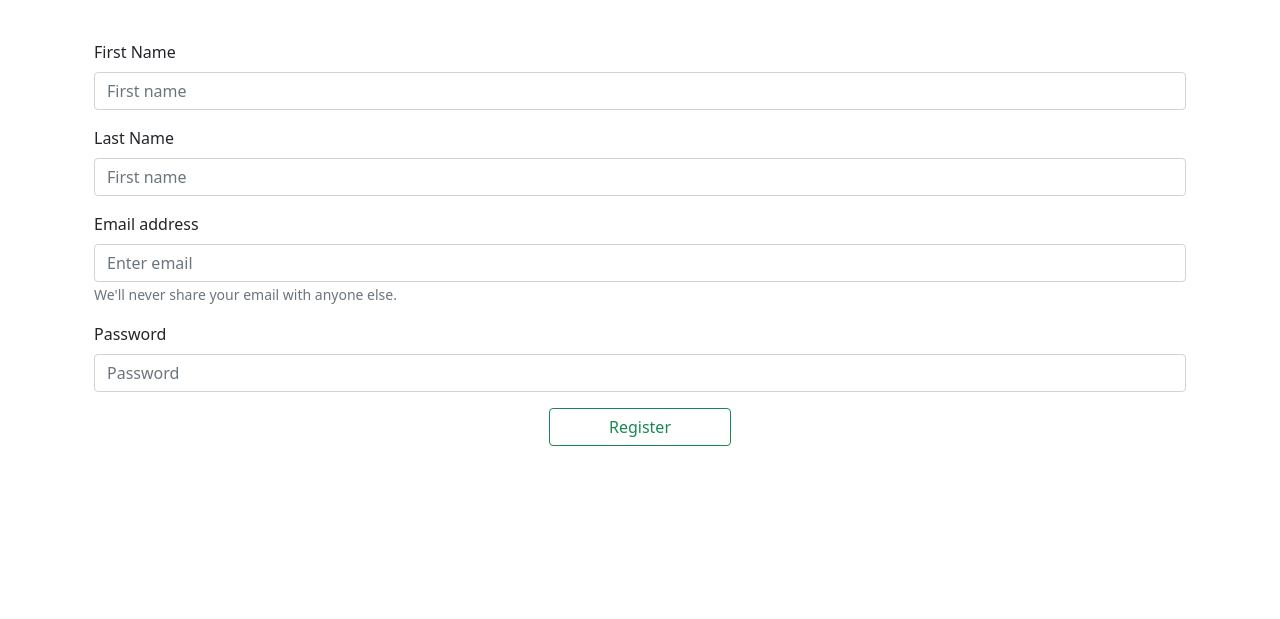
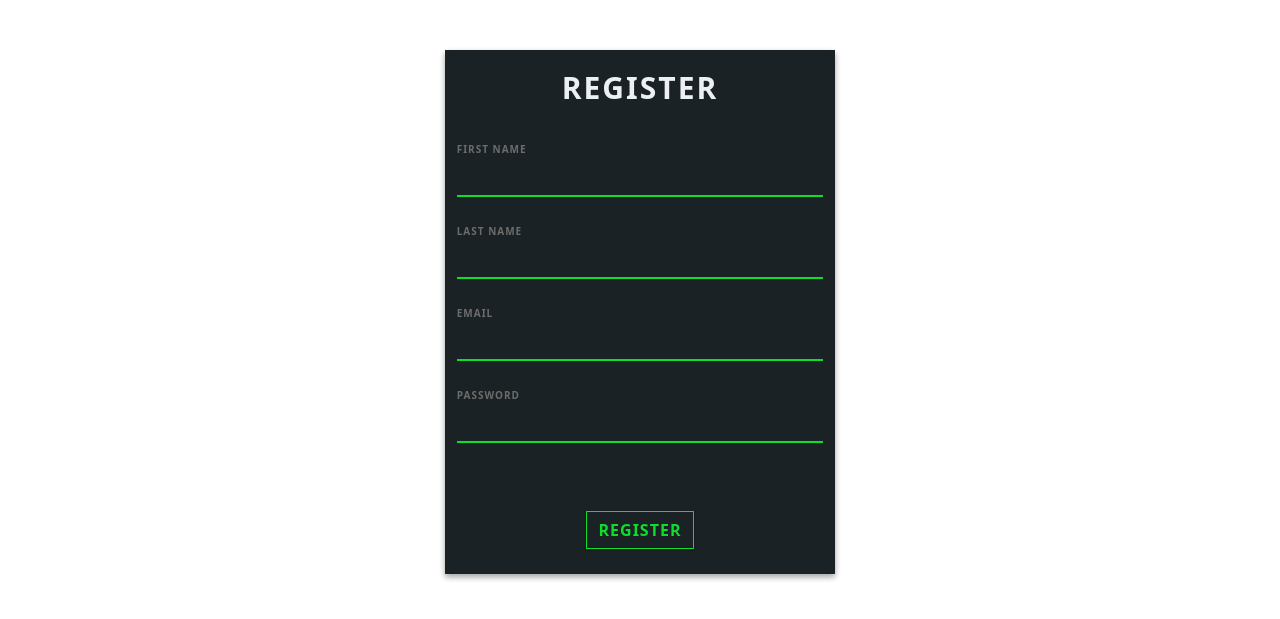
Before and after one commit to mahima1198/BlogSite, a Django app: page /webapp/register/ in a window 1280 px wide. Shown: the part 56-675 px from the top of the page. Run offline with Django 3.2, Linux system fonts and the light colour scheme.

Commit message:
Added CSS

```diff
--- a/blog/settings.py
+++ b/blog/settings.py
@@ -121,4 +121,8 @@ USE_TZ = True
 # Static files (CSS, JavaScript, Images)
 # https://docs.djangoproject.com/en/3.1/howto/static-files/
 
+STATICFILES_DIRS = [
+    BASE_DIR / "webapp/static",
+]
+
 STATIC_URL = '/static/'
--- /dev/null
+++ b/webapp/static/webapp/css/form.css
@@ -0,0 +1,141 @@
+.login-container {
+    max-width: 70%
+}
+.login-box {
+    height: auto;
+    background: #1A2226;
+    text-align: center;
+    box-shadow: 0 3px 6px rgba(0, 0, 0, 0.16), 0 3px 6px rgba(0, 0, 0, 0.23);
+}
+
+.login-title {
+    margin-top: 15px;
+    text-align: center;
+    font-size: 30px;
+    letter-spacing: 2px;
+    margin-top: 15px;
+    font-weight: bold;
+    color: #ECF0F5;
+}
+
+.login-form {
+    margin-top: 25px;
+    text-align: left;
+}
+
+input[type=email] {
+    background-color: #1A2226;
+    border: none;
+    border-bottom: 2px solid #0dde29;
+    border-top: 0px;
+    border-radius: 0px;
+    font-weight: bold;
+    outline: 0;
+    margin-bottom: 20px;
+    padding-left: 0px;
+    color: #ECF0F5;
+}
+
+input[type=password] {
+    background-color: #1A2226;
+    border: none;
+    border-bottom: 2px solid #0dde29;
+    border-top: 0px;
+    border-radius: 0px;
+    font-weight: bold;
+    outline: 0;
+    padding-left: 0px;
+    margin-bottom: 20px;
+    color: #ECF0F5;
+}
+input[type=text] {
+    background-color: #1A2226;
+    border: none;
+    border-bottom: 2px solid #0dde29;
+    border-top: 0px;
+    border-radius: 0px;
+    font-weight: bold;
+    outline: 0;
+    padding-left: 0px;
+    margin-bottom: 20px;
+    color: #ECF0F5;
+}
+
+textarea.form-control {
+    background-color: #1A2226;
+    border: none;
+    border-bottom: 2px solid #0dde29;
+    border-top: 0px;
+    border-radius: 0px;
+    font-weight: bold;
+    outline: 0;
+    padding-left: 0px;
+    margin-bottom: 20px;
+    color: #ECF0F5;
+}
+
+.mb-3 {
+    margin-bottom: 40px;
+    outline: 0px;
+}
+
+.form-control:focus {
+    border-color: inherit;
+    -webkit-box-shadow: none;
+    box-shadow: none;
+    border-bottom: 2px solid #0dde29;
+    outline: 0;
+    background-color: #1A2226;
+    color: #ECF0F5;
+}
+
+input:focus {
+    outline: none;
+    box-shadow: 0 0 0;
+}
+
+label {
+    margin-bottom: 0px;
+}
+
+.form-control-label {
+    font-size: 10px;
+    color: #6C6C6C;
+    font-weight: bold;
+    letter-spacing: 1px;
+}
+
+.btn-outline-primary {
+    border-color: #0dde29;
+    color: #0dde29;
+    border-radius: 0px;
+    font-weight: bold;
+    letter-spacing: 1px;
+    box-shadow: 0 1px 3px rgba(0, 0, 0, 0.12), 0 1px 2px rgba(0, 0, 0, 0.24);
+}
+
+.btn-outline-primary:hover {
+    background-color: #0dde29;
+    border-color: #0dde29;
+    right: 0px;
+}
+
+.login-btm {
+    float: left;
+}
+
+.login-button {
+    padding-right: 0px;
+    text-align: right;
+    margin-bottom: 25px;
+}
+
+.login-text {
+    text-align: left;
+    padding-left: 0px;
+    color: #A2A4A4;
+}
+
+.loginbttm {
+    padding: 0px;
+}
--- a/webapp/templates/webapp/base.html
+++ b/webapp/templates/webapp/base.html
@@ -1,4 +1,5 @@
 <!DOCTYPE html>
+{% load static %}
 
 <head>
     <title>
@@ -10,6 +11,11 @@
     <script src="https://cdn.jsdelivr.net/npm/bootstrap@5.0.0-beta3/dist/js/bootstrap.bundle.min.js"
         integrity="sha384-JEW9xMcG8R+pH31jmWH6WWP0WintQrMb4s7ZOdauHnUtxwoG2vI5DkLtS3qm9Ekf"
         crossorigin="anonymous"></script>
+    <!-- <link rel="stylesheet" href="{% static 'webapp/css/form.css' %}">
+     -->
+    {% block css %}
+    {% endblock css %}
+
 </head>
 
 <body>
@@ -52,7 +58,7 @@
             </div>
         </div>
     </nav>
-    <div class="container" style="margin-top: 40px;">
+    <div class="container" style="margin-top: 50px;">
         {% block content %}
         {% endblock content %}
     </div>
--- a/webapp/templates/webapp/index.html
+++ b/webapp/templates/webapp/index.html
@@ -1,7 +1,7 @@
 {% extends "base.html" %}
 
 {% block content %}
-
+   <div class="container">
     <table class="table table-dark table-striped">
         <thead>
           <tr>
@@ -22,5 +22,5 @@
           {% endfor %}
         </tbody>
       </table>
-
+    </div>
 {% endblock content %}
--- a/webapp/templates/webapp/register.html
+++ b/webapp/templates/webapp/register.html
@@ -1,36 +1,54 @@
 {% extends "base.html" %}
+{% load static %}
+
+{% block css %}
+<link rel="stylesheet" href="{% static 'webapp/css/form.css' %}">
+{% endblock css %}
 
 {% block content %}
-<div class="container" style="margin-top: 40px;">
-
+<div class="container login-container">
+  <div class="row">
+    <div class="col-lg-3 col-md-2"></div>
+    <div class="col-lg-6 col-md-2 login-box">
+      <div class="col-lg-12 login-key">
+      </div>
+      <div class="col-lg-12 login-title">
+        REGISTER
+      </div>
+      <div class="col-lg-12 login-form">
+        <div class="col-lg-12 login-form">
           <form action="{% url 'webapp:register' %}" method="POST">{% csrf_token %}
             <div class="mb-3">
-        <label for="firstName" class="form-label" >First Name</label>
-        <input type="text" class="form-control" name="firstName" placeholder="First name" value="{{fname}}">
+              <label for="firstName" class="form-control-label">FIRST NAME</label>
+              <input type="text" class="form-control" name="firstName" value="{{fname}}" required>
             </div>
-
             <div class="mb-3">
-        <label for="lastName" class="form-label">Last Name</label>
-        <input type="text" class="form-control" name="lastName" placeholder="First name" value= "{{lname}}">
+              <label for="lastName" class="form-control-label">LAST NAME</label>
+              <input type="text" class="form-control" name="lastName" value="{{lname}}" required>
             </div>
-
             <div class="mb-3">
-      <label for="email" class="form-label">Email address</label>
-      <input type="email" class="form-control" name="email" aria-describedby="emailHelp" placeholder="Enter email" value="{{email}}">
+              <label for="email" class="form-control-label">EMAIL</label>
+              <input type="email" class="form-control" name="email" value="{{email}}" required>
+            </div>
+            <div class="mb-3">
+              <label for="password" class="form-control-label">PASSWORD</label required>
+              <input type="password" class="form-control" name="password">
+            </div>
+            <div class="col-lg-12 loginbttm">
+              <div class="col-lg-12 login-btm login-text">
                 {% if error %}
-      <small id="emailHelp" class="form-text" style="color: red;">Email exists</small>
-      {% else %}
-      <small id="emailHelp" class="form-text text-muted">We'll never share your email with anyone else.</small>
+                Email exists
                 {% endif %}
               </div>
-    <div class="mb-3">
-      <label for="password" class="form-label">Password</label>
-      <input type="password" class="form-control" name="password" placeholder="Password">
+              <br><br>
+              <div class="login-button" style="text-align: center;">
+                <button type="submit" class="btn btn-outline-primary">REGISTER</button>
               </div>
-    <div class="d-grid gap-2 col-2 mx-auto">
-      <button type="Submit" class="btn btn-outline-success">Register</button>
             </div>
-
           </form>
         </div>
+      </div>
+    </div>
+  </div>
+</div>
 {% endblock content %}
--- a/webapp/views.py
+++ b/webapp/views.py
@@ -71,7 +71,7 @@ def login(request):
                 return redirect(next)
             return redirect('webapp:index')
         else:
-            c={'error':'Invalid Email or Password. Please try again.'}
+            c={'error':'Invalid Email or Password. Please try again.', 'email':email, 'password':password}
     return render(request,'login.html',c)
 
 @login_required(login_url='/webapp/login/')
```
Also changed, not shown: webapp/templates/webapp/add_blog.html (+33 -15 lines), webapp/templates/webapp/login.html (+33 -14 lines), webapp/templates/webapp/update_blog.html (+25 -8 lines). Lines whose indentation alone changed are shown as unchanged.
